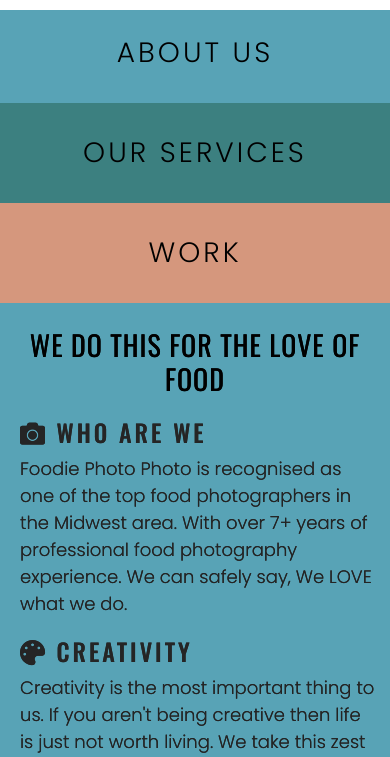
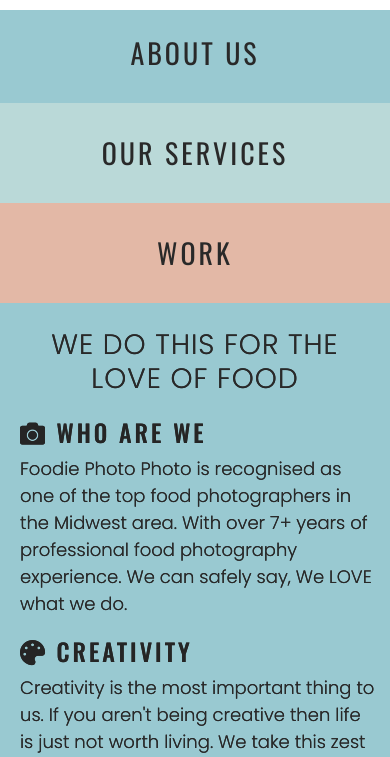
Before and after one commit to maelou363/foodie_photo_pop, a plain HTML site: page index.html in a window 390 px wide. Shown: the part 87-844 px from the top of the page. Drawn offline with nearby package versions, Linux system fonts and the light colour scheme.

Commit message:
Edited Colors to be AAA compliant in dynamic tab section.

```diff
--- a/assets/css/style.css
+++ b/assets/css/style.css
@@ -1,9 +1,9 @@
 @import url('https://fonts.googleapis.com/css2?family=Oswald:wght@400;500;600;700&family=Poppins:ital,wght@0,300;0,400;0,500;0,600;0,700;0,800;0,900;1,400;1,500;1,600;1,700;1,800&display=swap');
 
 :root {
-  --primary-color: #58A3B6;
-  --secondary-color: #3C8080;
-  --third-color: #D5977D;
+  --primary-color: #99C9D1;
+  --secondary-color: #BAD9D8;
+  --third-color: #E3B8A6;
 }
 
 
@@ -94,7 +94,8 @@ a.nav-link {
   }
 
   .tab__content h3 {
-    color: #000;
+    color: #292929;
+    font-family: Poppins;
     font-size: 30px;
     font-weight: 200;
     letter-spacing: 1px;
@@ -103,7 +104,7 @@ a.nav-link {
   }
 
   .tab__content p {
-    color: rgb(36, 36, 36);
+    color: #292929;
     font-size: 18px;
     font-weight: 300;
     display: contents;
@@ -129,10 +130,12 @@ a.nav-link {
   #about {
     background-color: var(--primary-color);
     margin-bottom: 0;
-    font-weight: 200;
+    font-weight: 400;
     font-size: 28px;
     letter-spacing: 3px;
     text-transform: uppercase;
+    color: #292929;
+    font-family: Oswald;
   }
 
   .tab:checked:nth-of-type(2) ~ .tab__content:nth-of-type(2) {
@@ -155,6 +158,8 @@ a.nav-link {
     font-size: 28px;
     letter-spacing: 3px;
     text-transform: uppercase;
+    color: #292929;
+    font-family: Oswald;
   }
 
   .tab:checked:nth-of-type(3) ~ .tab__content:nth-of-type(3) {
@@ -177,6 +182,8 @@ a.nav-link {
     font-size: 28px;
     letter-spacing: 3px;
     text-transform: uppercase;
+    color: #292929;
+    font-family: Oswald;
   }
 
   .tab:first-of-type:not(:last-of-type) + label {
@@ -268,7 +275,6 @@ a.nav-link {
       padding: 5px 5px 15px 10px;
     }
     .tab__content h3 {
-      color: #000;
       padding: 15px 0 10px 0px;
       font-size: 28px;
     }
@@ -392,7 +398,7 @@ footer {
     font-size: 120%;
     margin: 1%;
     padding: 1px;
-    color: #3a3a3a;
+    color: #121212;
 }
 
 footer ul {
@@ -416,7 +422,7 @@ footer p {
 .copyright {
     margin-top: 50px;
     text-align: right;
-    color: #d9dbdb;
+    color: #252525;
     text-decoration-color: none;
     text-decoration-line: none;
     padding-left: 10px;
@@ -424,7 +430,7 @@ footer p {
 
 .copyright a {
     text-decoration-color: #f7ded3;
-    color: #d9dbdb;
+    color: #252525;
 }
 
 
```
Also changed, not shown: index.html (line endings or trailing spaces).
